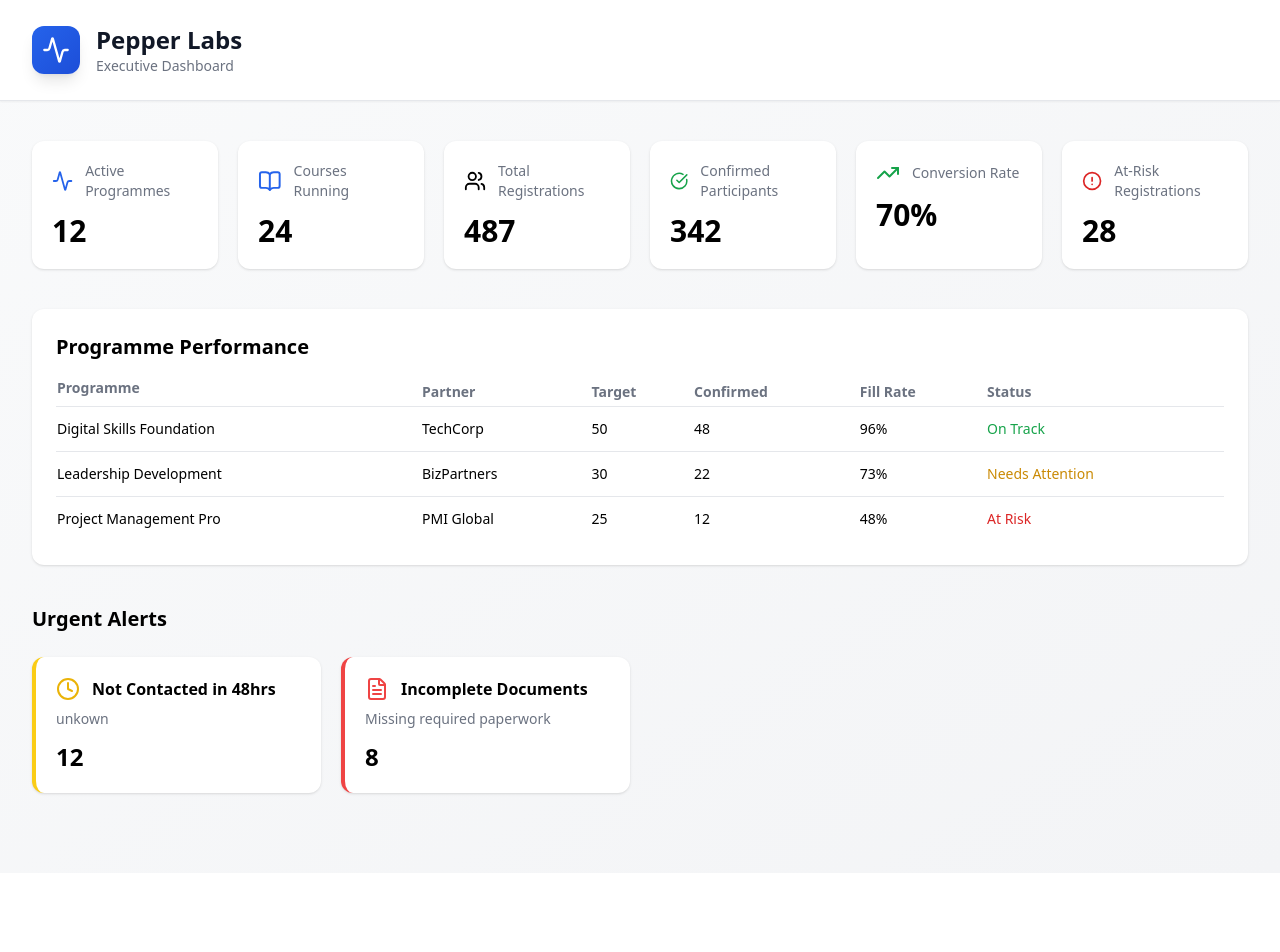
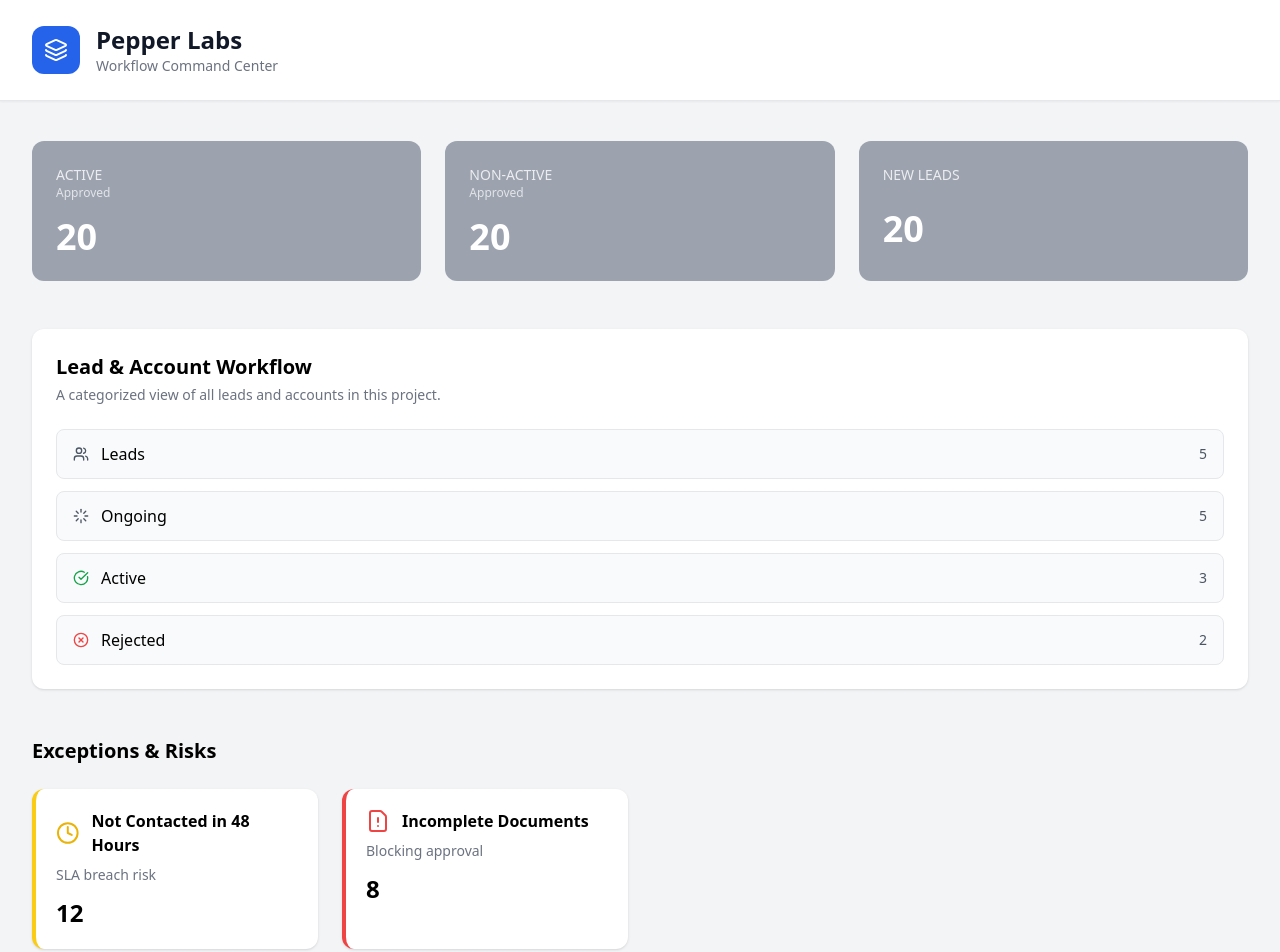
Before and after one commit to anushshahzad-hub/pepperlabs_dashboard, a plain HTML site: page index.html in a window 1280 px wide. Before the commit the page ends 873 px from the top, so only its background shows below. Drawn offline with nearby package versions, Linux system fonts and the light colour scheme.

Commit message:
Update index.html

```diff
--- a/index.html
+++ b/index.html
@@ -2,7 +2,7 @@
 <html lang="en">
 <head>
   <meta charset="UTF-8" />
-  <title>Pepper Labs – Executive Dashboard</title>
+  <title>Pepper Labs – Workflow Dashboard</title>
   <meta name="viewport" content="width=device-width, initial-scale=1.0" />
 
   <!-- Tailwind CSS -->
@@ -12,149 +12,114 @@
   <script src="https://unpkg.com/lucide@latest"></script>
 </head>
 
-<body class="min-h-screen bg-gradient-to-br from-gray-50 to-gray-100">
+<body class="min-h-screen bg-gray-100">
 
   <!-- Header -->
-  <header class="bg-white border-b border-gray-200 shadow-sm sticky top-0 z-10">
+  <header class="bg-white border-b shadow-sm sticky top-0 z-10">
     <div class="max-w-[1440px] mx-auto px-8 py-6 flex items-center gap-4">
-      <div class="w-12 h-12 bg-gradient-to-br from-blue-600 to-blue-700 rounded-xl flex items-center justify-center shadow-lg">
-        <i data-lucide="activity" class="w-7 h-7 text-white"></i>
+      <div class="w-12 h-12 bg-blue-600 rounded-xl flex items-center justify-center">
+        <i data-lucide="layers" class="w-6 h-6 text-white"></i>
       </div>
       <div>
         <h1 class="text-2xl font-bold text-gray-900">Pepper Labs</h1>
-        <p class="text-sm text-gray-500">Executive Dashboard</p>
+        <p class="text-sm text-gray-500">Workflow Command Center</p>
       </div>
     </div>
   </header>
 
-  <!-- Main Content -->
+  <!-- Main -->
   <main class="max-w-[1440px] mx-auto px-8 py-10">
 
-    <!-- KPI Summary -->
-    <div class="grid grid-cols-6 gap-5 mb-10">
-
-      <!-- KPI Card -->
-      <div class="bg-white rounded-xl shadow p-5">
-        <div class="flex items-center gap-3">
-          <i data-lucide="activity" class="text-blue-600"></i>
-          <span class="text-sm text-gray-500">Active Programmes</span>
-        </div>
-        <p class="text-3xl font-bold mt-3">12</p>
+    <!-- Workflow Status Cards -->
+    <section class="grid grid-cols-3 gap-6 mb-12">
+      <div class="bg-gray-400 text-white rounded-xl p-6">
+        <p class="text-sm uppercase opacity-80">Active</p>
+        <p class="text-xs opacity-70">Approved</p>
+        <p class="text-4xl font-bold mt-4">20</p>
       </div>
 
-      <div class="bg-white rounded-xl shadow p-5">
-        <div class="flex items-center gap-3">
-          <i data-lucide="book-open" class="text-blue-600"></i>
-          <span class="text-sm text-gray-500">Courses Running</span>
-        </div>
-        <p class="text-3xl font-bold mt-3">24</p>
+      <div class="bg-gray-400 text-white rounded-xl p-6">
+        <p class="text-sm uppercase opacity-80">Non-Active</p>
+        <p class="text-xs opacity-70">Approved</p>
+        <p class="text-4xl font-bold mt-4">20</p>
       </div>
 
-      <div class="bg-white rounded-xl shadow p-5">
+      <div class="bg-gray-400 text-white rounded-xl p-6">
+        <p class="text-sm uppercase opacity-80">New Leads</p>
+        <p class="text-4xl font-bold mt-6">20</p>
+      </div>
+    </section>
+
+    <!-- Lead & Account Workflow -->
+    <section class="bg-white rounded-xl shadow p-6 mb-12">
+      <h2 class="text-xl font-bold mb-1">Lead & Account Workflow</h2>
+      <p class="text-sm text-gray-500 mb-6">
+        A categorized view of all leads and accounts in this project.
+      </p>
+
+      <div class="space-y-3">
+        <div class="flex justify-between items-center border rounded-lg px-4 py-3 bg-gray-50 hover:bg-gray-100 cursor-pointer">
           <div class="flex items-center gap-3">
-          <i data-lucide="users"></i>
-          <span class="text-sm text-gray-500">Total Registrations</span>
+            <i data-lucide="users" class="w-4 h-4 text-gray-600"></i>
+            <span class="font-medium">Leads</span>
           </div>
-        <p class="text-3xl font-bold mt-3">487</p>
+          <span class="text-sm text-gray-600">5</span>
         </div>
 
-      <div class="bg-white rounded-xl shadow p-5">
+        <div class="flex justify-between items-center border rounded-lg px-4 py-3 bg-gray-50 hover:bg-gray-100 cursor-pointer">
           <div class="flex items-center gap-3">
-          <i data-lucide="check-circle" class="text-green-600"></i>
-          <span class="text-sm text-gray-500">Confirmed Participants</span>
+            <i data-lucide="loader" class="w-4 h-4 text-gray-600"></i>
+            <span class="font-medium">Ongoing</span>
           </div>
-        <p class="text-3xl font-bold mt-3">342</p>
+          <span class="text-sm text-gray-600">5</span>
         </div>
 
-      <div class="bg-white rounded-xl shadow p-5">
+        <div class="flex justify-between items-center border rounded-lg px-4 py-3 bg-gray-50 hover:bg-gray-100 cursor-pointer">
           <div class="flex items-center gap-3">
-          <i data-lucide="trending-up" class="text-green-600"></i>
-          <span class="text-sm text-gray-500">Conversion Rate</span>
+            <i data-lucide="check-circle" class="w-4 h-4 text-green-600"></i>
+            <span class="font-medium">Active</span>
           </div>
-        <p class="text-3xl font-bold mt-3">70%</p>
+          <span class="text-sm text-gray-600">3</span>
         </div>
 
-      <div class="bg-white rounded-xl shadow p-5">
+        <div class="flex justify-between items-center border rounded-lg px-4 py-3 bg-gray-50 hover:bg-gray-100 cursor-pointer">
           <div class="flex items-center gap-3">
-          <i data-lucide="alert-circle" class="text-red-600"></i>
-          <span class="text-sm text-gray-500">At-Risk Registrations</span>
+            <i data-lucide="x-circle" class="w-4 h-4 text-red-500"></i>
+            <span class="font-medium">Rejected</span>
           </div>
-        <p class="text-3xl font-bold mt-3">28</p>
+          <span class="text-sm text-gray-600">2</span>
         </div>
       </div>
+    </section>
 
-    <!-- Programme Table -->
-    <div class="bg-white rounded-xl shadow mb-10 p-6">
-      <h2 class="text-xl font-bold mb-4">Programme Performance</h2>
+    <!-- Exceptions & Risks -->
+    <section>
+      <h2 class="text-xl font-bold mb-6">Exceptions & Risks</h2>
 
-      <table class="w-full text-sm">
-        <thead>
-          <tr class="text-left text-gray-500 border-b">
-            <th class="pb-2">Programme</th>
-            <th>Partner</th>
-            <th>Target</th>
-            <th>Confirmed</th>
-            <th>Fill Rate</th>
-            <th>Status</th>
-          </tr>
-        </thead>
-        <tbody class="divide-y">
-          <tr>
-            <td class="py-3 font-medium">Digital Skills Foundation</td>
-            <td>TechCorp</td>
-            <td>50</td>
-            <td>48</td>
-            <td>96%</td>
-            <td class="text-green-600 font-medium">On Track</td>
-          </tr>
-          <tr>
-            <td class="py-3 font-medium">Leadership Development</td>
-            <td>BizPartners</td>
-            <td>30</td>
-            <td>22</td>
-            <td>73%</td>
-            <td class="text-yellow-600 font-medium">Needs Attention</td>
-          </tr>
-          <tr>
-            <td class="py-3 font-medium">Project Management Pro</td>
-            <td>PMI Global</td>
-            <td>25</td>
-            <td>12</td>
-            <td>48%</td>
-            <td class="text-red-600 font-medium">At Risk</td>
-          </tr>
-        </tbody>
-      </table>
-    </div>
-
-    <!-- Urgent Alerts -->
-    <div class="mb-10">
-      <h2 class="text-xl font-bold mb-6">Urgent Alerts</h2>
-
-      <div class="grid grid-cols-4 gap-5">
+      <div class="grid grid-cols-4 gap-6">
         <div class="bg-white rounded-xl shadow p-5 border-l-4 border-yellow-400">
           <div class="flex items-center gap-3 mb-2">
             <i data-lucide="clock" class="text-yellow-500"></i>
-            <h3 class="font-semibold">Not Contacted in 48hrs</h3>
+            <h3 class="font-semibold">Not Contacted in 48 Hours</h3>
           </div>
-          <p class="text-sm text-gray-500">unkown</p>
+          <p class="text-sm text-gray-500">SLA breach risk</p>
           <p class="text-2xl font-bold mt-3">12</p>
         </div>
 
         <div class="bg-white rounded-xl shadow p-5 border-l-4 border-red-500">
           <div class="flex items-center gap-3 mb-2">
-            <i data-lucide="file-text" class="text-red-500"></i>
+            <i data-lucide="file-warning" class="text-red-500"></i>
             <h3 class="font-semibold">Incomplete Documents</h3>
           </div>
-          <p class="text-sm text-gray-500">Missing required paperwork</p>
+          <p class="text-sm text-gray-500">Blocking approval</p>
           <p class="text-2xl font-bold mt-3">8</p>
         </div>
       </div>
-    </div>
+    </section>
 
   </main>
 
-  <!-- Init Lucide -->
+  <!-- Init Icons -->
   <script>
     lucide.createIcons();
   </script>
```
Lines whose indentation alone changed are shown as unchanged.
